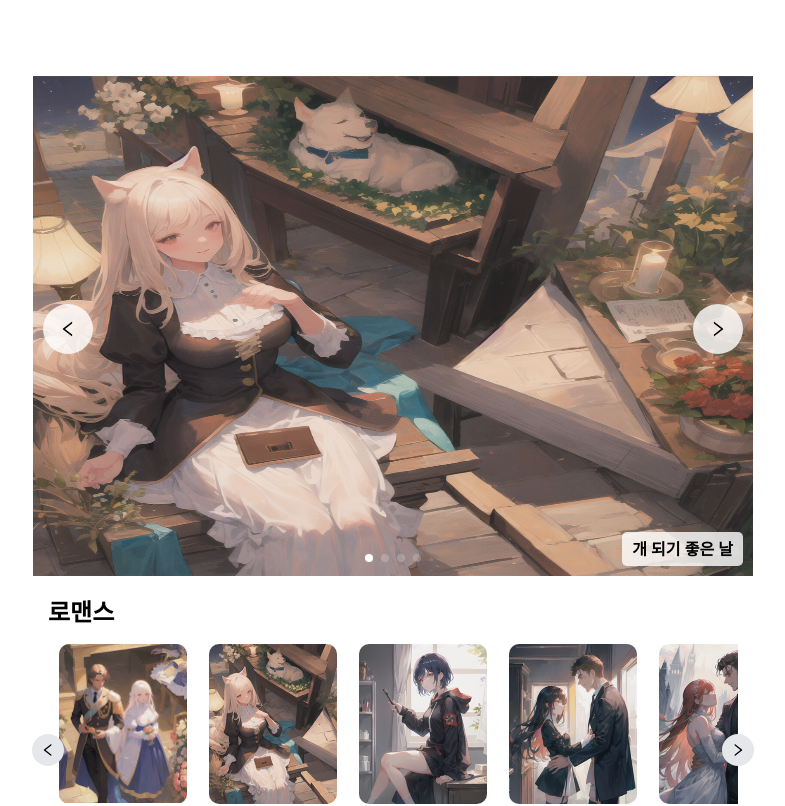
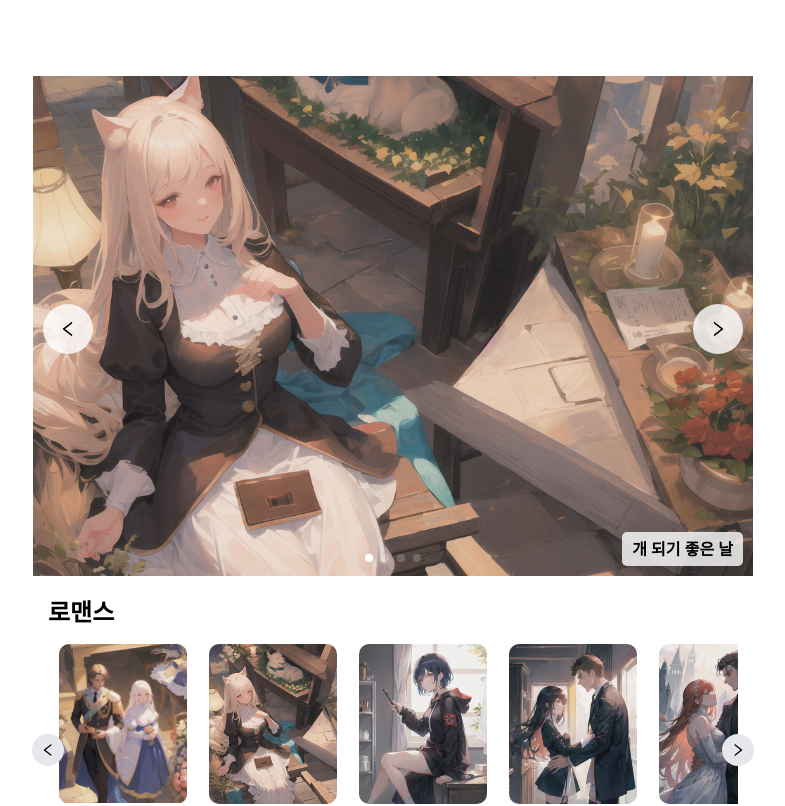
Before and after one commit to opp0615/next-gpt-test, a Next.js app: page / in a window 1280 px wide. Shown: the top 806 px of the page, without its empty margins (247-1032 px from the left). Built offline with nearby package versions, Linux system fonts and the light colour scheme.

Commit message:
배너 이미지 cover 변경 및 데이터 수정

```diff
--- a/src/WebtoonServiceBanner.tsx
+++ b/src/WebtoonServiceBanner.tsx
@@ -37,7 +37,7 @@ const WebtoonServiceBanner: React.FC<WebtoonServiceBannerProps> = ({ webtoons })
         <SwiperSlide key={id}>
           <Link href={`/webtoon/${id}`} className="cursor-pointer">
             <div style={{ position: 'relative', width: '100%', height: '100%' }}>
-              <img src={image} alt={`Webtoon Service Banner ${index}`} className="w-full h-full" />
+              <img src={image} alt={`Webtoon Service Banner ${index}`} className="w-full h-full object-cover" />
               <div
                 style={{
                   position: 'absolute',
--- a/src/constant.ts
+++ b/src/constant.ts
@@ -56,7 +56,7 @@ export const fantasyEpisodeList: Episode[] = [
     thumbnail: '/thumbnail/fantasy1_cut.png',
     banner: '/banner/fantasy1.png',
     description:
-      '용이 멸종한 것으로 알려진 세상에서 하나라는 어린 소년이 용의 알을 발견하고 그것을 부화시킨다. 마지막 용으로서 그녀는 그것을 통제하거나 파괴하려는 자들로부터 그것을 보호해야 합니다. 그 과정에서 그는 용의 역사와 마법에 대해 배우고 자신의 힘의 진정한 범위를 발견합니다.',
+      '용이 멸종한 것으로 알려진 세상에서 하나라는 어린 소년이 용의 알을 발견하고 그것을 부화시킨다. 마지막 용으로서 그는 그것을 통제하거나 파괴하려는 자들로부터 그것을 보호해야 합니다. 그 과정에서 그는 용의 역사와 마법에 대해 배우고 자신의 힘의 진정한 범위를 발견합니다.',
   },
   {
     id: 'fantasy-2',
```
